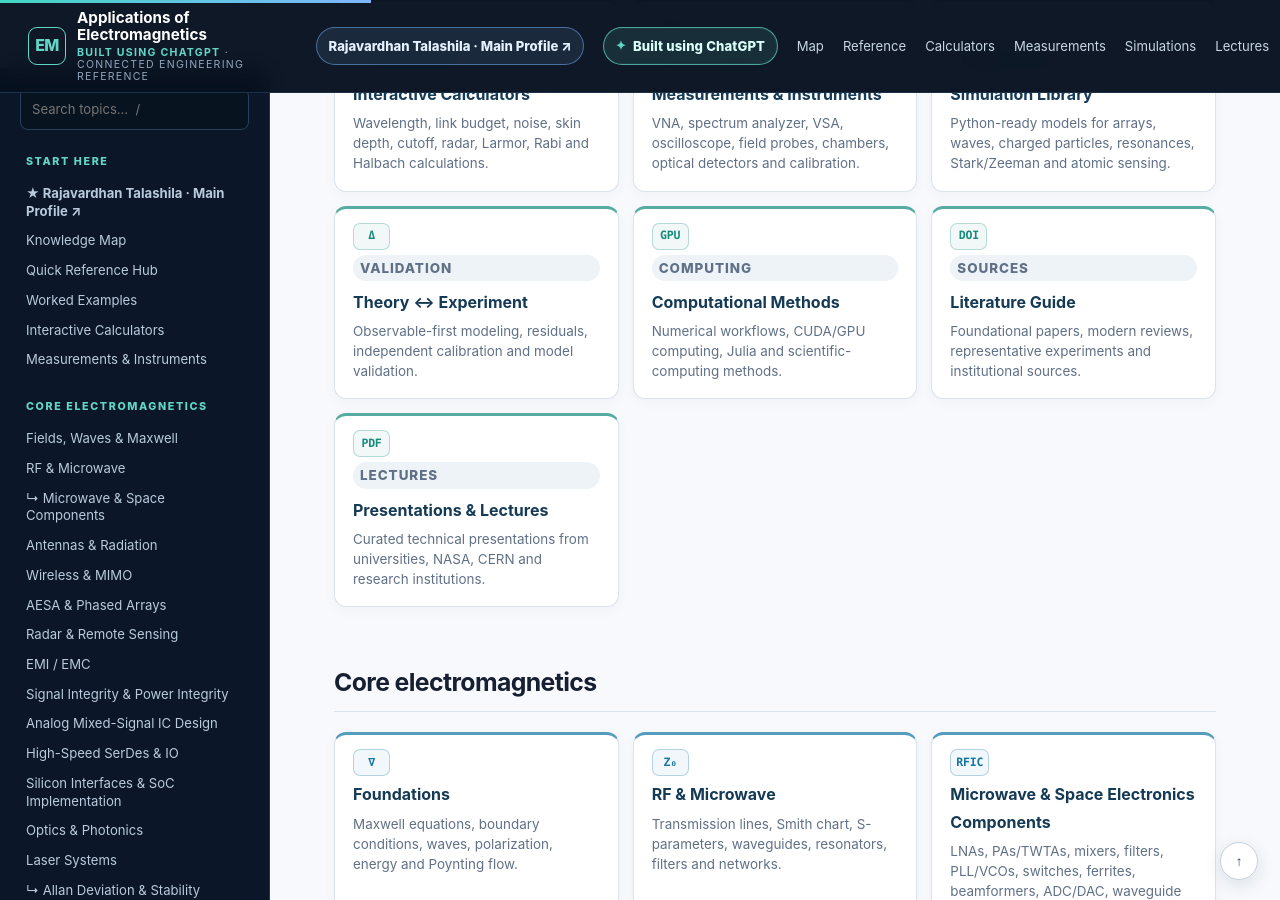
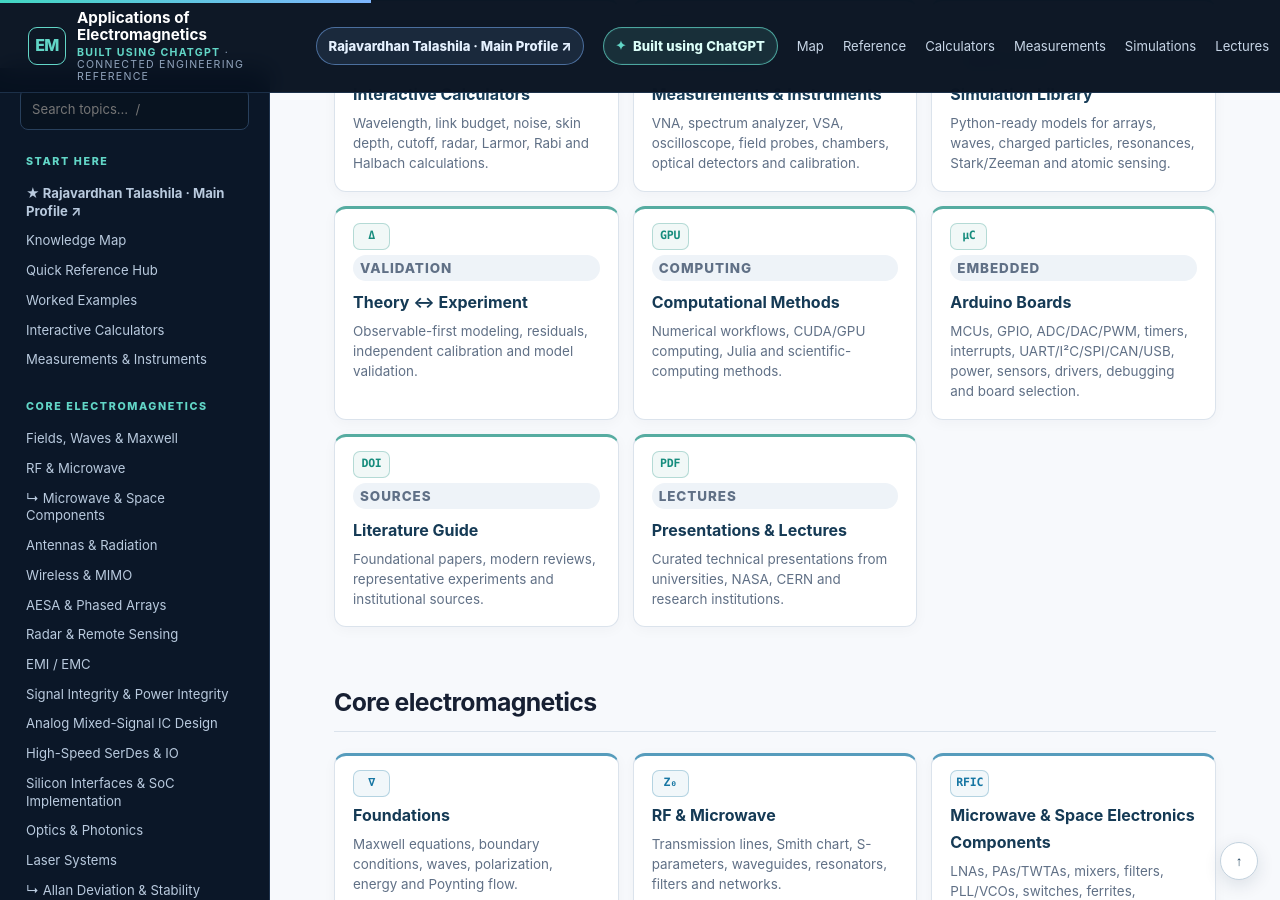
Before and after one commit to RajavardhanT/Electromagnetics_Applications, a Jekyll site: the page built from index.md, in a window 1280 px wide and 900 px high, scrolled down 1730 px. Built offline with Jekyll 4.4.1, drawn with Linux system fonts in a browser that asks for light colours.

Commit message:
Expose Arduino reference on homepage

```diff
--- a/index.md
+++ b/index.md
@@ -81,6 +81,7 @@ description: A connected, practical reference from Maxwell's equations to RF eng
 <a class="reference-card" data-symbol="∂t" href="simulations/"><span class="badge">Simulation</span><strong>Simulation Library</strong><span>Python-ready models for arrays, waves, charged particles, resonances, Stark/Zeeman and atomic sensing.</span></a>
 <a class="reference-card" data-symbol="Δ" href="theory-experiment/"><span class="badge">Validation</span><strong>Theory ↔ Experiment</strong><span>Observable-first modeling, residuals, independent calibration and model validation.</span></a>
 <a class="reference-card" data-symbol="GPU" href="computational-methods/"><span class="badge">Computing</span><strong>Computational Methods</strong><span>Numerical workflows, CUDA/GPU computing, Julia and scientific-computing methods.</span></a>
+<a class="reference-card" data-symbol="µC" href="arduino/"><span class="badge">Embedded</span><strong>Arduino Boards</strong><span>MCUs, GPIO, ADC/DAC/PWM, timers, interrupts, UART/I²C/SPI/CAN/USB, power, sensors, drivers, debugging and board selection.</span></a>
 <a class="reference-card" data-symbol="DOI" href="literature/"><span class="badge">Sources</span><strong>Literature Guide</strong><span>Foundational papers, modern reviews, representative experiments and institutional sources.</span></a>
 <a class="reference-card" data-symbol="PDF" href="presentations/"><span class="badge">Lectures</span><strong>Presentations & Lectures</strong><span>Curated technical presentations from universities, NASA, CERN and research institutions.</span></a>
 </div>
```
